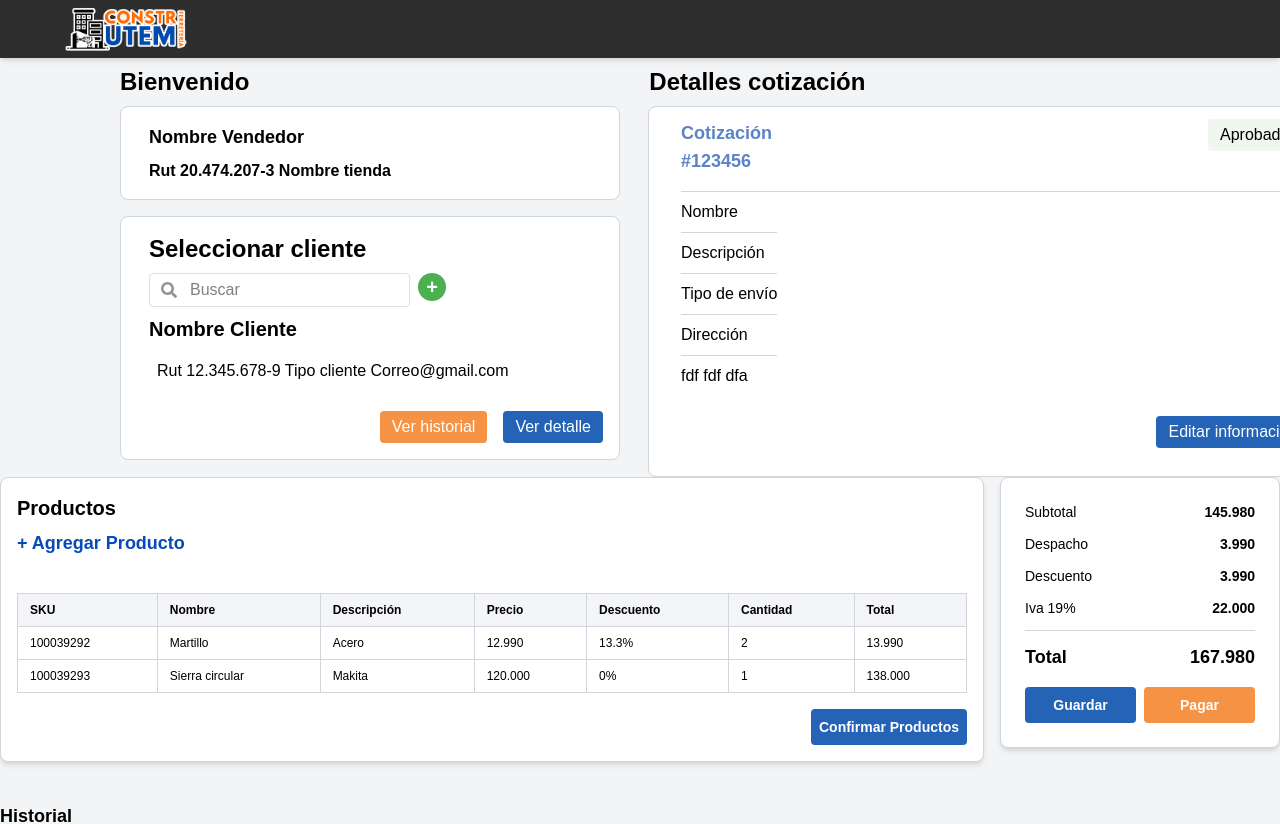
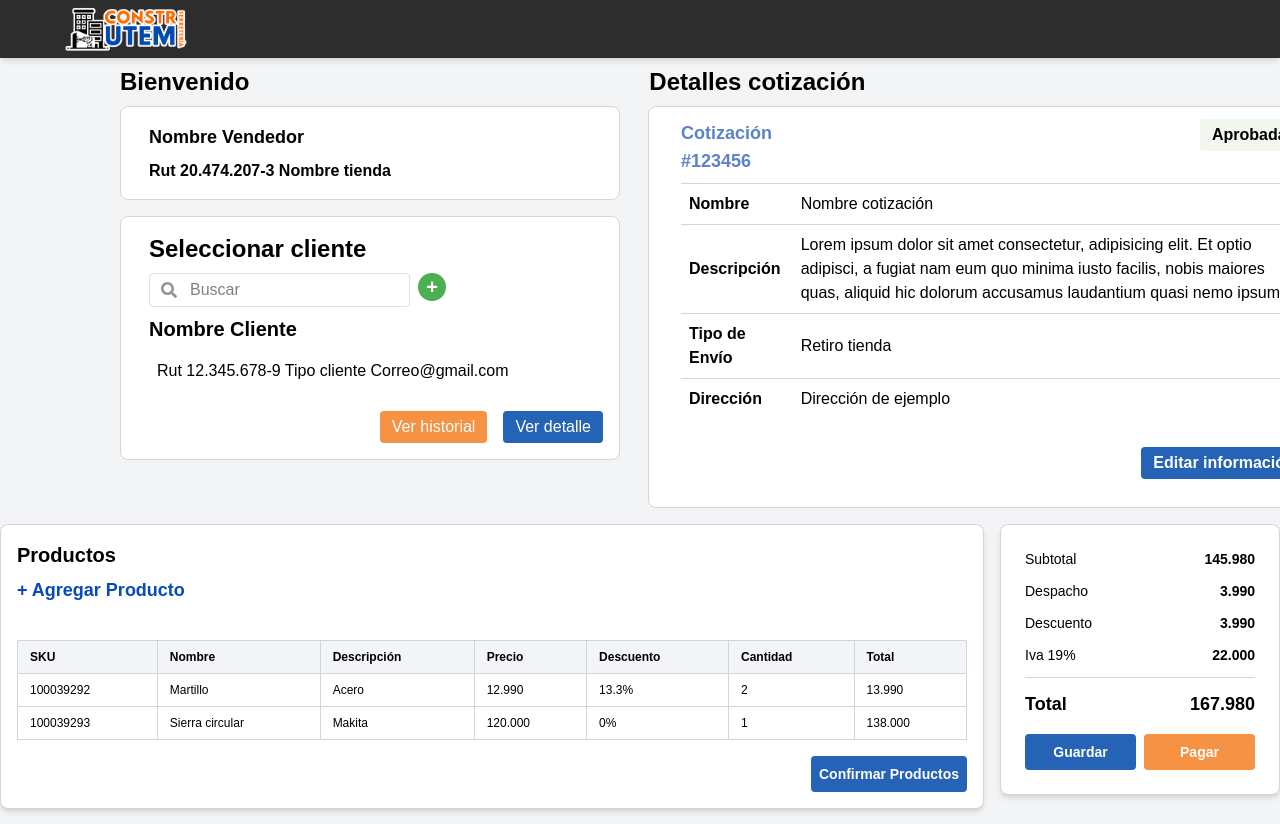
Before and after one commit to Construtem/frontend-ventas, a Next.js app: page / in a window 1280 px wide. Shown: the top 824 px of the page. Built offline with nearby package versions, Linux system fonts and the light colour scheme.

Commit message:
Arregle la parte visual Cotizacion.tsx

```diff
--- a/src/components/Cotizacion.tsx
+++ b/src/components/Cotizacion.tsx
@@ -4,7 +4,7 @@
 export default function Cotizacion() {
 
     return (
-        <div className="ml-7 bg-white border border-gray-300 rounded-lg w-[770]">
+        <div className="mb-4 ml-7 bg-white border border-gray-300 rounded-lg w-[770]">
 
             <div className="ml-8 mr-8">
 
@@ -15,53 +15,39 @@ export default function Cotizacion() {
                     </div>
 
                     {/*Boton Estado*/}
-                    <div className="ml-109">
-                    <button className="px-3 py-1 mr-2 text-black rounded bg-[#F1F6EF]">
+                    <div className="ml-107">
+                    <button className="px-3 py-1 mr-2 font-bold text-black rounded bg-[#F1F6EF]">
                         Aprobada
                     </button>
                     </div>
 
                 </div>
 
-                <hr className="border-t border-gray-300 my-2" />
-
+                <table className="w-full text-left">
                     <thead>
-                    <div className="mb-2 gap-2 text-base text-black">
-                        Nombre
-                    </div>
-
-                <hr className="border-t border-gray-300 my-2" />
-
-                    <div className="mb-2 gap-2 text-base text-black">
-                        Descripción
-                    </div>
-
-                <hr className="border-t border-gray-300 my-2" />
-
-                    <div className="mb-2 gap-2 text-base text-black">
-                        Tipo de envío
-                    </div>
-
-                <hr className="border-t border-gray-300 my-2" />
-
-                    <div className="mb-2 gap-2 text-base text-black">
-                        Dirección
-                    </div>
-
-                <hr className="border-t border-gray-300 my-2" />
+                        <tr className="">
+                            <th className="border-t border-[#D1D5DC] p-2">Nombre</th>
+                            <td className="border-t border-[#D1D5DC] p-2">Nombre cotización</td>
+                        </tr>
                     </thead>
-
                     <tbody>
                         <tr>
-                        fdf
-                        fdf
-                        dfa
+                            <th className="border-t border-[#D1D5DC] p-2">Descripción</th>
+                            <td className="border-t border-[#D1D5DC] p-2">Lorem ipsum dolor sit amet consectetur, adipisicing elit. Et optio adipisci, a fugiat nam eum quo minima iusto facilis, nobis maiores quas, aliquid hic dolorum accusamus laudantium quasi nemo ipsum!</td>
+                        </tr>
+                        <tr>
+                            <th className="border-t border-[#D1D5DC] p-2">Tipo de Envío</th>
+                            <td className="border-t border-[#D1D5DC] p-2">Retiro tienda</td>
+                        </tr>
+                        <tr>
+                            <th className="border-t border-[#D1D5DC] p-2">Dirección</th>
+                            <td className="border-t border-[#D1D5DC] p-2">Dirección de ejemplo</td>
                         </tr>
                     </tbody>
-
+                </table>
 
                 <div className="my-7 flex justify-end ">
-                <button className="px-3 py-1 text-white rounded bg-[#2563B6] hover:bg-[#1F5399] cursor-pointer"
+                <button className="font-bold px-3 py-1 text-white rounded bg-[#2563B6] hover:bg-[#1F5399] cursor-pointer"
                         onClick={() => {}}>
                         Editar información
                 </button>
```
Lines whose indentation alone changed are shown as unchanged.
